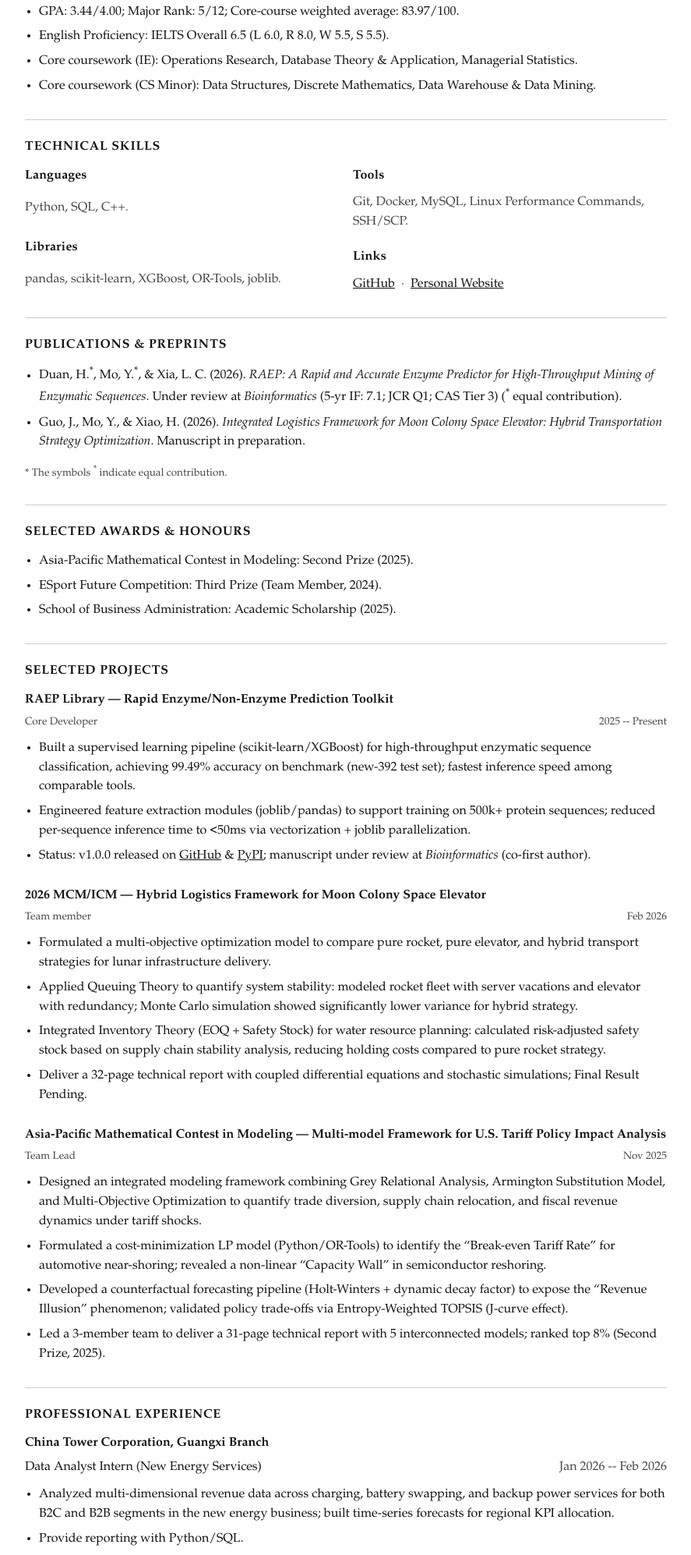
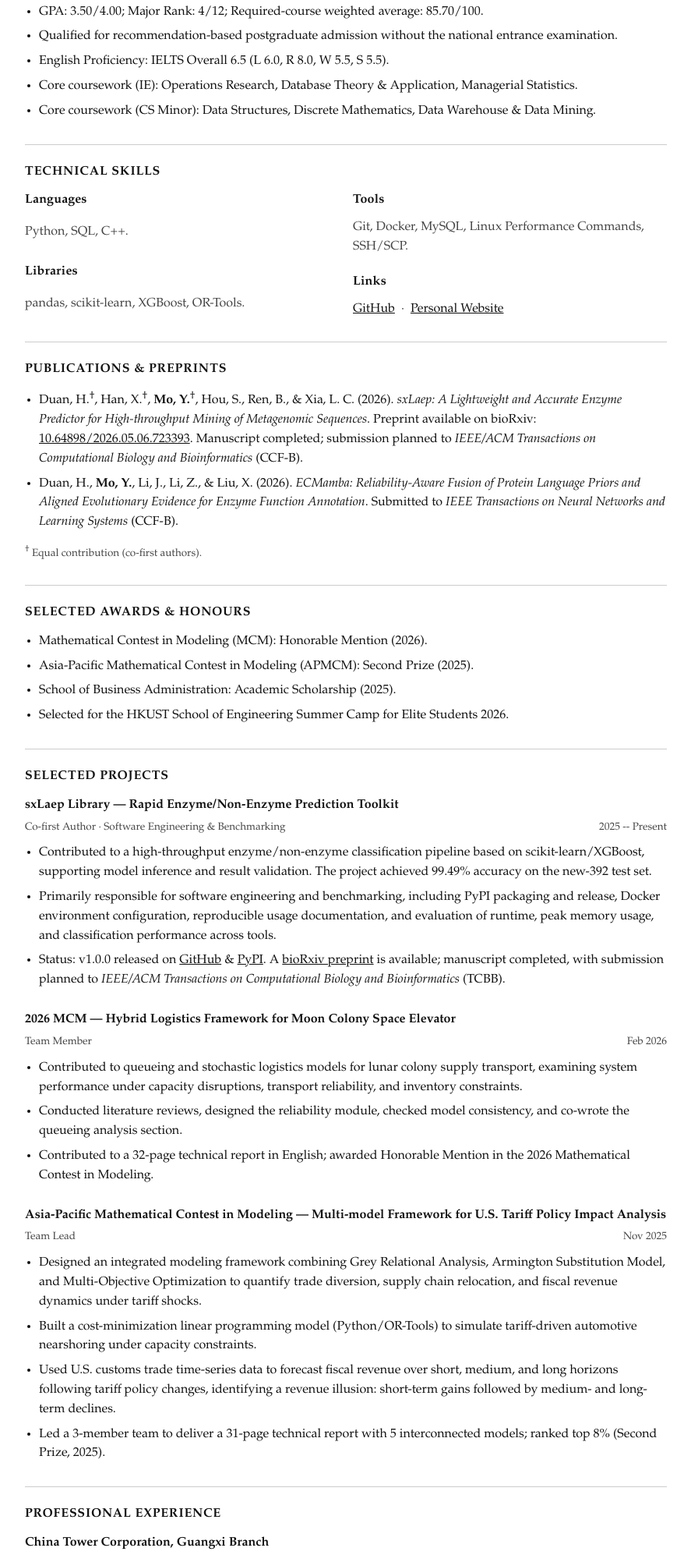
Before and after one commit to CirinMok/CirinMok.github.io, a plain HTML site: page index.html in a window 1280 px wide. Shown: the part 477-2471 px from the top of the page at 78% size, without its empty margins (196-1083 px from the left). Drawn offline with Linux system fonts and the light colour scheme.

Commit message:
Update academic homepage from September 2026 CV

```diff
--- a/index.html
+++ b/index.html
@@ -1,9 +1,10 @@
 <!DOCTYPE html>
-<html lang="zh-CN">
+<html lang="en">
 <head>
   <meta charset="UTF-8" />
   <meta name="viewport" content="width=device-width, initial-scale=1" />
   <title>Yijun Mo | Academic Portfolio</title>
+  <meta name="description" content="Yijun Mo, Industrial Engineering undergraduate at South China University of Technology. Research and projects in enzyme prediction, reproducible scientific software, and operations research." />
   <style>
     :root {
       --ink: #111;
@@ -128,6 +129,12 @@
 
     li { margin: 7px 0; }
 
+    a { color: var(--ink); overflow-wrap: anywhere; }
+    a:focus-visible { outline: 2px solid var(--ink); outline-offset: 4px; }
+    .top > *, .two-col > * { min-width: 0; }
+    .skip-link { position: absolute; left: -9999px; }
+    .skip-link:focus { left: 18px; top: 12px; background: var(--paper); padding: 8px; }
+
     .small {
       color: var(--muted);
       font-size: 13.5px;
@@ -164,8 +171,8 @@
   </style>
 </head>
 <body>
-  <a href="#content" style="position:absolute;left:-9999px;top:auto;width:1px;height:1px;overflow:hidden;">
-    跳到内容
+  <a class="skip-link" href="#content">
+    Skip to content
   </a>
 
   <main class="wrap" id="content">
@@ -173,10 +180,9 @@
       <div>
         <h1 class="name">Yijun Mo</h1>
         <p class="tagline">
-          Undergraduate researcher--engineer in data engineering &amp; operations research; builds scalable
-          learning pipelines and optimization models for high-throughput scientific and economic systems.
-          Interests: data pipeline design, large-scale feature engineering, optimization under structural
-          constraints, reproducible computational modeling.
+          Industrial Engineering undergraduate at South China University of Technology, with a minor in
+          Computer Science. My work spans enzyme prediction, scientific software engineering and
+          benchmarking, and operations research, with an emphasis on reproducible computational workflows.
         </p>
         <nav aria-label="Sections">
           <a href="#education">Education</a>
@@ -190,7 +196,7 @@
 
       <div class="meta">
         <div>
-          <a href="mailto:Myj_ie@outlook.com">Myj_ie@outlook.com</a>
+          <a href="mailto:cirinmok@gmail.com">cirinmok@gmail.com</a>
         </div>
         <div>
           <a href="tel:+8618177273657">+86 181-7727-3657</a>
@@ -212,7 +218,8 @@
         <div class="right">Sep 2023 -- Present | Expected Jun 2027</div>
       </div>
       <ul>
-        <li>GPA: 3.44/4.00; Major Rank: 5/12; Core-course weighted average: 83.97/100.</li>
+        <li>GPA: 3.50/4.00; Major Rank: 4/12; Required-course weighted average: 85.70/100.</li>
+        <li>Qualified for recommendation-based postgraduate admission without the national entrance examination.</li>
         <li>English Proficiency: IELTS Overall 6.5 (L 6.0, R 8.0, W 5.5, S 5.5).</li>
         <li>Core coursework (IE): Operations Research, Database Theory &amp; Application, Managerial Statistics.</li>
         <li>Core coursework (CS Minor): Data Structures, Discrete Mathematics, Data Warehouse &amp; Data Mining.</li>
@@ -226,7 +233,7 @@
           <dt>Languages</dt>
           <dd>Python, SQL, C++.</dd>
           <dt style="margin-top:10px;">Libraries</dt>
-          <dd>pandas, scikit-learn, XGBoost, OR-Tools, joblib.</dd>
+          <dd>pandas, scikit-learn, XGBoost, OR-Tools.</dd>
         </dl>
         <dl>
           <dt>Tools</dt>
@@ -245,25 +252,28 @@
       <h2>Publications &amp; Preprints</h2>
       <ul>
         <li>
-          Duan, H.<sup>*</sup>, Mo, Y.<sup>*</sup>, &amp; Xia, L. C. (2026).
-          <em>RAEP: A Rapid and Accurate Enzyme Predictor for High-Throughput Mining of Enzymatic Sequences</em>.
-          Under review at <em>Bioinformatics</em> (5-yr IF: 7.1; JCR Q1; CAS Tier 3) (<sup>*</sup> equal contribution).
+          Duan, H.<sup>†</sup>, Han, X.<sup>†</sup>, <strong>Mo, Y.</strong><sup>†</sup>, Hou, S., Ren, B., &amp; Xia, L. C. (2026).
+          <em>sxLaep: A Lightweight and Accurate Enzyme Predictor for High-throughput Mining of Metagenomic Sequences</em>.
+          Preprint available on bioRxiv:
+          <a href="https://doi.org/10.64898/2026.05.06.723393" target="_blank" rel="noopener noreferrer">10.64898/2026.05.06.723393</a>.
+          Manuscript completed; submission planned to <em>IEEE/ACM Transactions on Computational Biology and Bioinformatics</em> (CCF-B).
         </li>
         <li>
-          Guo, J., Mo, Y., &amp; Xiao, H. (2026).
-          <em>Integrated Logistics Framework for Moon Colony Space Elevator: Hybrid Transportation Strategy Optimization</em>.
-          Manuscript in preparation.
+          Duan, H., <strong>Mo, Y.</strong>, Li, J., Li, Z., &amp; Liu, X. (2026).
+          <em>ECMamba: Reliability-Aware Fusion of Protein Language Priors and Aligned Evolutionary Evidence for Enzyme Function Annotation</em>.
+          Submitted to <em>IEEE Transactions on Neural Networks and Learning Systems</em> (CCF-B).
         </li>
       </ul>
-      <p class="small">* The symbols <sup>*</sup> indicate equal contribution.</p>
+      <p class="small"><sup>†</sup> Equal contribution (co-first authors).</p>
     </section>
 
     <section id="awards">
       <h2>Selected Awards &amp; Honours</h2>
       <ul>
-        <li>Asia-Pacific Mathematical Contest in Modeling: Second Prize (2025).</li>
-        <li>ESport Future Competition: Third Prize (Team Member, 2024).</li>
+        <li>Mathematical Contest in Modeling (MCM): Honorable Mention (2026).</li>
+        <li>Asia-Pacific Mathematical Contest in Modeling (APMCM): Second Prize (2025).</li>
         <li>School of Business Administration: Academic Scholarship (2025).</li>
+        <li>Selected for the HKUST School of Engineering Summer Camp for Elite Students 2026.</li>
       </ul>
     </section>
 
@@ -272,38 +282,42 @@
 
       <div style="margin-top: 10px;">
         <div class="subhead">
-          RAEP Library — Rapid Enzyme/Non-Enzyme Prediction Toolkit
+          sxLaep Library — Rapid Enzyme/Non-Enzyme Prediction Toolkit
         </div>
         <div class="row">
-          <div class="small">Core Developer</div>
+          <div class="small">Co-first Author · Software Engineering &amp; Benchmarking</div>
           <div class="right small">2025 -- Present</div>
         </div>
         <ul>
-          <li>Built a supervised learning pipeline (scikit-learn/XGBoost) for high-throughput enzymatic sequence classification,
-            achieving 99.49% accuracy on benchmark (new-392 test set); fastest inference speed among comparable tools.</li>
-          <li>Engineered feature extraction modules (joblib/pandas) to support training on 500k+ protein sequences;
-            reduced per-sequence inference time to &lt;50ms via vectorization + joblib parallelization.</li>
+          <li>Contributed to a high-throughput enzyme/non-enzyme classification pipeline based on scikit-learn/XGBoost,
+            supporting model inference and result validation. The project achieved 99.49% accuracy on the new-392 test set.</li>
+          <li>Primarily responsible for software engineering and benchmarking, including PyPI packaging and release,
+            Docker environment configuration, reproducible usage documentation, and evaluation of runtime,
+            peak memory usage, and classification performance across tools.</li>
           <li>Status: v1.0.0 released on
-            <a href="https://github.com/labxscut/RAEP" target="_blank" rel="noopener noreferrer" style="color: var(--ink);">GitHub</a>
+            <a href="https://github.com/labxscut/sxLaep" target="_blank" rel="noopener noreferrer" style="color: var(--ink);">GitHub</a>
             &amp;
-            <a href="https://pypi.org/project/raep/" target="_blank" rel="noopener noreferrer" style="color: var(--ink);">PyPI</a>;
-            manuscript under review at <em>Bioinformatics</em> (co-first author).</li>
+            <a href="https://pypi.org/project/sxlaep/" target="_blank" rel="noopener noreferrer" style="color: var(--ink);">PyPI</a>.
+            A <a href="https://doi.org/10.64898/2026.05.06.723393" target="_blank" rel="noopener noreferrer">bioRxiv preprint</a>
+            is available; manuscript completed, with submission planned to
+            <em>IEEE/ACM Transactions on Computational Biology and Bioinformatics</em> (TCBB).</li>
         </ul>
       </div>
 
       <div style="margin-top: 26px;">
         <div class="subhead">
-          2026 MCM/ICM — Hybrid Logistics Framework for Moon Colony Space Elevator
+          2026 MCM — Hybrid Logistics Framework for Moon Colony Space Elevator
         </div>
         <div class="row">
-          <div class="small">Team member</div>
+          <div class="small">Team Member</div>
           <div class="right small">Feb 2026</div>
         </div>
         <ul>
-          <li>Formulated a multi-objective optimization model to compare pure rocket, pure elevator, and hybrid transport strategies for lunar infrastructure delivery.</li>
-          <li>Applied Queuing Theory to quantify system stability: modeled rocket fleet with server vacations and elevator with redundancy; Monte Carlo simulation showed significantly lower variance for hybrid strategy.</li>
-          <li>Integrated Inventory Theory (EOQ + Safety Stock) for water resource planning: calculated risk-adjusted safety stock based on supply chain stability analysis, reducing holding costs compared to pure rocket strategy.</li>
-          <li>Deliver a 32-page technical report with coupled differential equations and stochastic simulations; Final Result Pending.</li>
+          <li>Contributed to queueing and stochastic logistics models for lunar colony supply transport,
+            examining system performance under capacity disruptions, transport reliability, and inventory constraints.</li>
+          <li>Conducted literature reviews, designed the reliability module, checked model consistency,
+            and co-wrote the queueing analysis section.</li>
+          <li>Contributed to a 32-page technical report in English; awarded Honorable Mention in the 2026 Mathematical Contest in Modeling.</li>
         </ul>
       </div>
 
@@ -317,8 +331,8 @@
         </div>
         <ul>
           <li>Designed an integrated modeling framework combining Grey Relational Analysis, Armington Substitution Model, and Multi-Objective Optimization to quantify trade diversion, supply chain relocation, and fiscal revenue dynamics under tariff shocks.</li>
-          <li>Formulated a cost-minimization LP model (Python/OR-Tools) to identify the &ldquo;Break-even Tariff Rate&rdquo; for automotive near-shoring; revealed a non-linear &ldquo;Capacity Wall&rdquo; in semiconductor reshoring.</li>
-          <li>Developed a counterfactual forecasting pipeline (Holt-Winters + dynamic decay factor) to expose the &ldquo;Revenue Illusion&rdquo; phenomenon; validated policy trade-offs via Entropy-Weighted TOPSIS (J-curve effect).</li>
+          <li>Built a cost-minimization linear programming model (Python/OR-Tools) to simulate tariff-driven automotive nearshoring under capacity constraints.</li>
+          <li>Used U.S. customs trade time-series data to forecast fiscal revenue over short, medium, and long horizons following tariff policy changes, identifying a revenue illusion: short-term gains followed by medium- and long-term declines.</li>
           <li>Led a 3-member team to deliver a 31-page technical report with 5 interconnected models; ranked top 8% (Second Prize, 2025).</li>
         </ul>
       </div>
@@ -333,7 +347,7 @@
       </div>
       <ul>
         <li>Analyzed multi-dimensional revenue data across charging, battery swapping, and backup power services for both B2C and B2B segments in the new energy business; built time-series forecasts for regional KPI allocation.</li>
-        <li>Provide reporting with Python/SQL.</li>
+        <li>Performed data cleaning, analysis, and report generation using Python/SQL.</li>
       </ul>
     </section>
 
```
